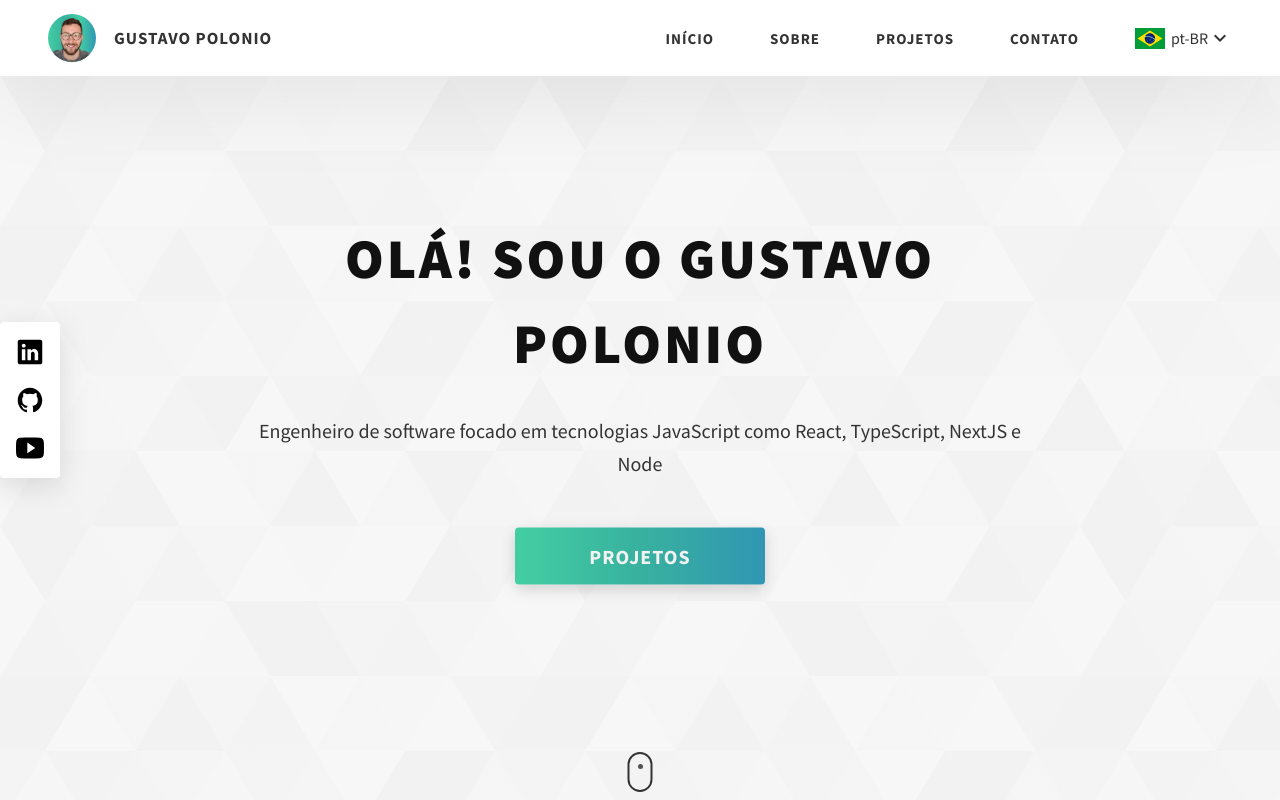
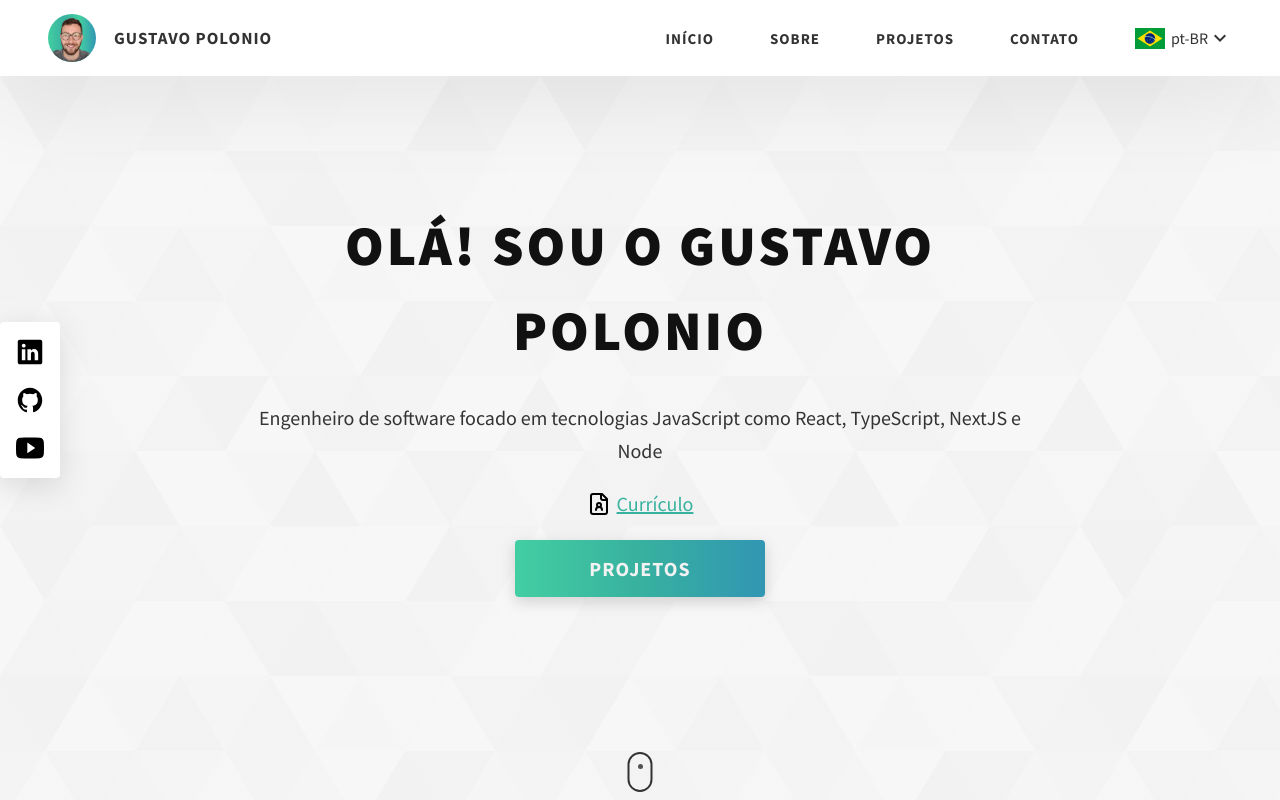
Before and after one commit to gustavopolonio/gustavopoloniodev, a website: page views/pt-br.html in a window 1280 px wide. Shown: the top 800 px of the page. Drawn offline with Linux system fonts and the light colour scheme.

Commit message:
feat: add resume

```diff
--- a/public/styles/index.css
+++ b/public/styles/index.css
@@ -151,7 +151,7 @@ header {
 }
 
 .text-primary {
-  margin: 28px 0 48px;
+  margin: 28px 0 24px;
   font-size: 20px;
   line-height: 33px;
 }
@@ -159,6 +159,21 @@ header {
 .home-hero-cta {
   padding: 16px 74px;
   font-size: 20px;
+}
+
+.resume-button {
+  display: flex;
+  align-items: center;
+  justify-content: center;
+  gap: 6px;
+  margin-bottom: 24px;
+  font-size: 20px;
+  text-decoration: underline;
+  color: #38B19F;
+}
+
+.resume-button:hover {
+  color: #3196b3;
 }
 
 .home-hero-socials {
--- a/views/pt-br.html
+++ b/views/pt-br.html
@@ -134,6 +134,14 @@
         <p class="text-primary">
           Engenheiro de software focado em tecnologias JavaScript como React, TypeScript, NextJS e Node
         </p>
+        <a
+          href="https://drive.google.com/file/d/18HbZQNEqW95iSl5cpSofLaMMAvP9s5BP/view"
+          class="resume-button"
+          target="_blank"
+        >
+          <img src="/assets/file-user.svg" alt="Resume">
+          Currículo
+        </a>
         <a href="#projects" class="home-hero-cta cta-button">Projetos</a>
       </div>
 
```
Also changed, not shown: views/index.html (+8 -0 lines), public/assets/file-user.svg (added).
